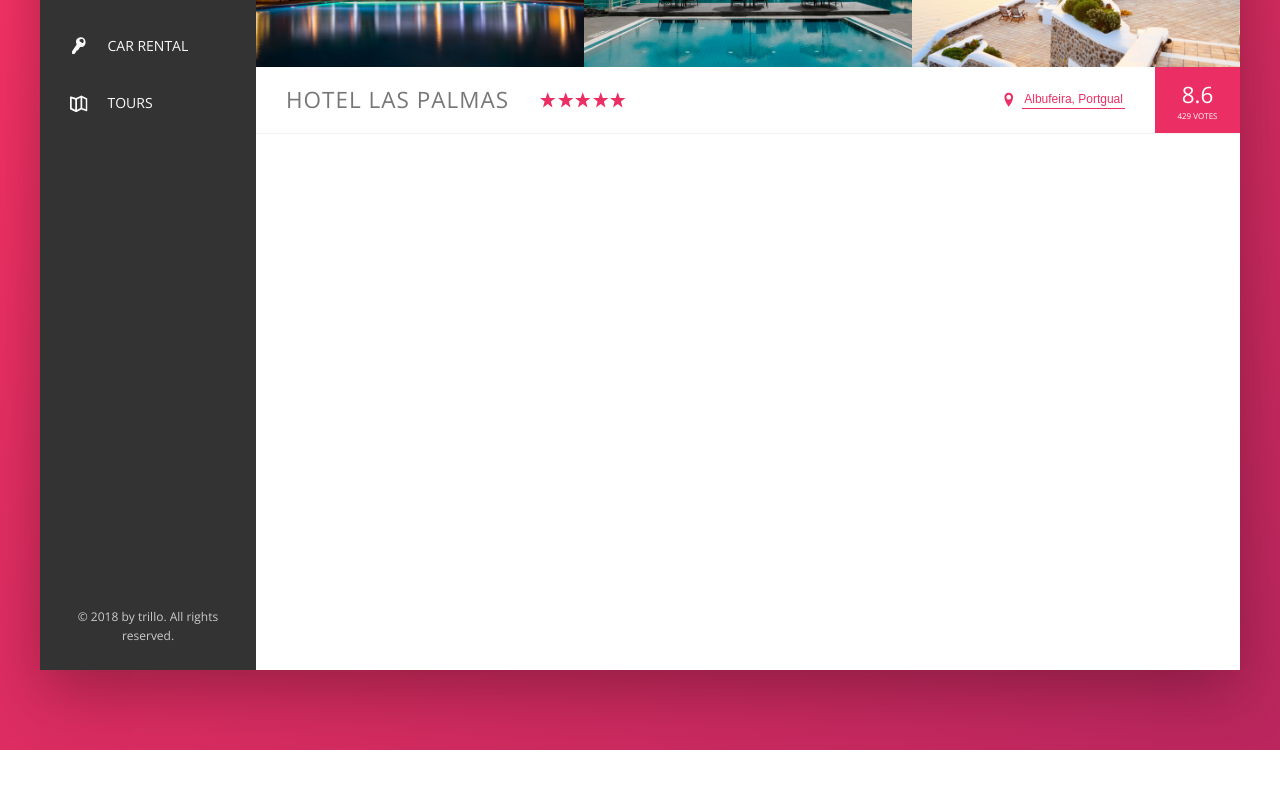
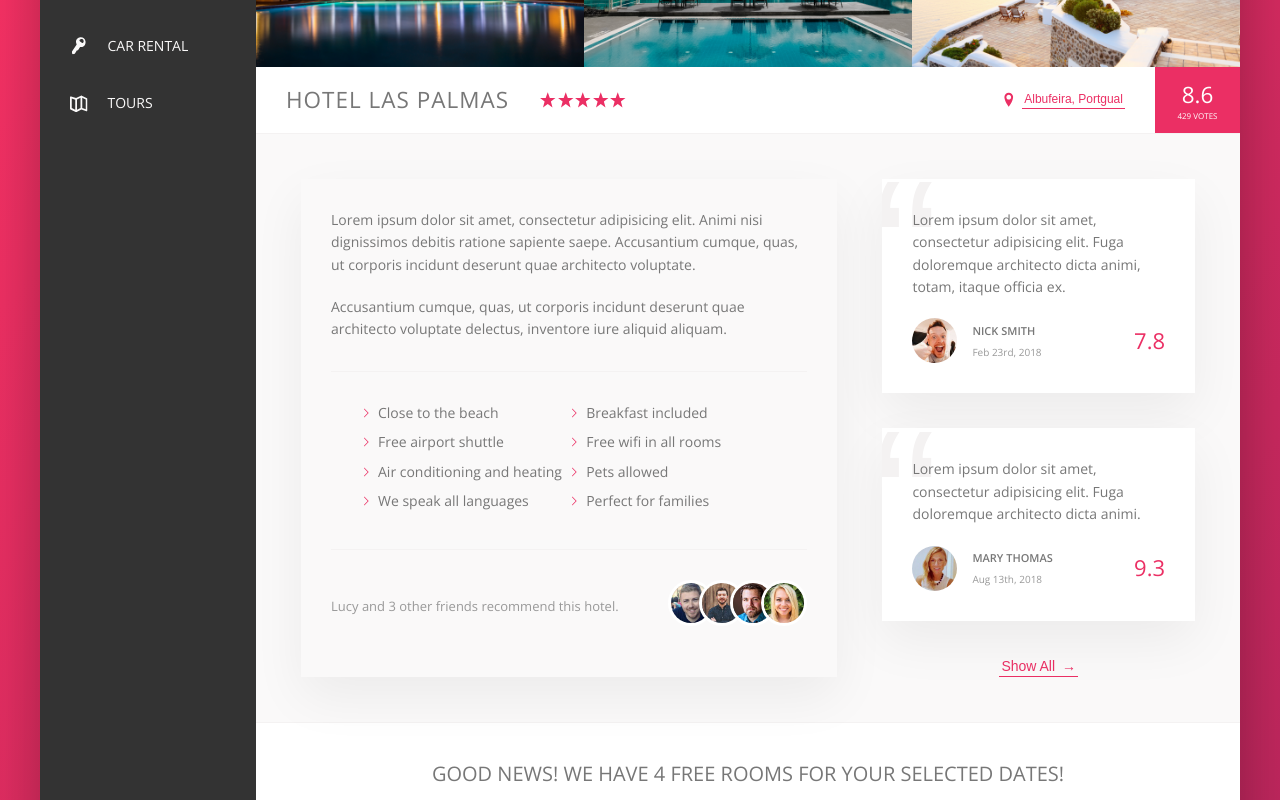
Before and after one commit to akoreh/Trillo, a React (Create React App) app: page / in a window 1280 px wide. Shown: the part 280-1080 px from the top of the page. Before the commit the page ends 1030 px from the top, so only its background shows below. Built offline with nearby package versions, Linux system fonts and the light colour scheme.

Commit message:
Added Details and CTA to HotelView

```diff
--- a/src/containers/HotelView/HotelView.css
+++ b/src/containers/HotelView/HotelView.css
@@ -1,4 +1,4 @@
 .hotel-view {
   background-color: white;
   flex: 1;
-  height: 80rem; }
+  min-height: 100vh; }
--- a/src/containers/HotelView/HotelView.js
+++ b/src/containers/HotelView/HotelView.js
@@ -7,6 +7,8 @@ import Image3 from '../../assets/img/hotel-3.jpg';
 
 import Gallery from '../../components/Gallery/Gallery';
 import Overview from '../../components/Overview/Overview';
+import Details from '../../components/Details/Details';
+import CTA from '../../components/CTA/CTA';
 
 const hotelView = () => {
 
@@ -14,6 +16,8 @@ const hotelView = () => {
         <main className="hotel-view">
             <Gallery images={[Image1, Image2, Image3]}/>
             <Overview />
+            <Details />
+            <CTA />
         </main>
     );
 }
--- a/src/containers/HotelView/HotelView.scss
+++ b/src/containers/HotelView/HotelView.scss
@@ -3,5 +3,5 @@
 .hotel-view {
     background-color: white;
     flex: 1;
-    height: 80rem;
+    min-height: 100vh;
 }
```
